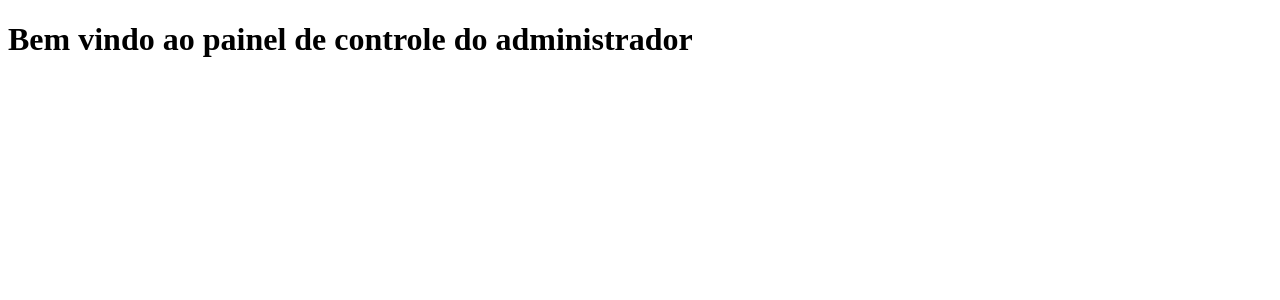
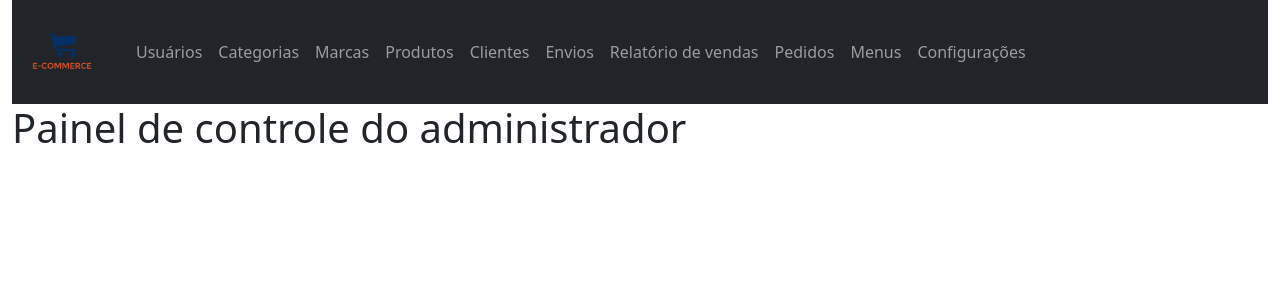
Before and after one commit to paolasoares/Barbearia-Alura, a Spring Boot app: page / in a window 1280 px wide. Shown: the top 300 px of the page. Run offline with Spring Boot 4, Linux system fonts and the light colour scheme; some libraries are stand-ins or nearby versions.

Commit message:
Alterações e incrementação de tela admin

```diff
--- a/EcommerceWebParente/EcommerceBackEnd/pom.xml
+++ b/EcommerceWebParente/EcommerceBackEnd/pom.xml
@@ -17,6 +17,10 @@
 		<java.version>17</java.version>
 	</properties>
 	<dependencies>
+	<dependency>
+		<groupId>org.springframework.boot</groupId>
+		<artifactId>spring-boot-devtools</artifactId>
+	</dependency>
 	</dependencies>
 
 	<build>
--- a/EcommerceWebParente/EcommerceBackEnd/src/main/resources/templates/index.html
+++ b/EcommerceWebParente/EcommerceBackEnd/src/main/resources/templates/index.html
@@ -1,10 +1,55 @@
 <!DOCTYPE html>
-<html>
+<html xmlns:th="http://www.thymeleaf.org">
 <head>
-<meta charset="ISO-8859-1">
-<title>Painel de controle administrador</title>
+<meta http-equiv="Content-Type" content="text/html; charset=UTF-8">
+<meta name="viewport"
+	content="width=device-width, initial-scale=1.0, minimum-scale=1.0">
+
+<title>Tela inicial - Administrador E-commerce</title>
+
+<link rel="stylesheet" type="text/css"
+	th:href="@{/webjars/bootstrap/css/bootstrap.min.css}">
+<script type="text/javascript" th:src="@{/webjars/jquery/jquery.min.js}"></script>
+<script type="text/javascript"
+	th:src="@{/webjars/bootstrap/js/bootstrap.min.js}"></script>
 </head>
 <body>
-<h1>Bem vindo ao painel de controle do administrador</h1>
+	<div class="container-fluid">
+		<div>
+			<nav class="navbar navbar-expand-lg bg-dark navbar-dark">
+				<a class="navbar-brand" th:href="@{/}"> <img
+					style="max-width: 100px" th:src="@{/images/logo.png}" />
+				</a>
+				<button class="navbar-toggler" type="button"
+					data-bs-toggle="collapse" data-bs-target="#topNavbar">
+					<span class="navbar-toggler-icon"></span>
+				</button>
+				<div class="collapse navbar-collapse" id=topNavbar>
+					<ul class="navbar-nav">
+						<li class="nav-item"><a class="nav-link"
+							th:href="@{/usuarios}">Usuários</a></li>
+						<li class="nav-item"><a class="nav-link"
+							th:href="@{/categorias}">Categorias</a></li>
+						<li class="nav-item"><a class="nav-link" th:href="@{/marcas}">Marcas</a></li>
+						<li class="nav-item"><a class="nav-link"
+							th:href="@{/produtos}">Produtos</a></li>
+						<li class="nav-item"><a class="nav-link"
+							th:href="@{/clientes}">Clientes</a></li>
+						<li class="nav-item"><a class="nav-link" th:href="@{/envios}">Envios</a></li>
+						<li class="nav-item"><a class="nav-link"
+							th:href="@{/relatorioVendas}">Relatório de vendas</a></li>
+						<li class="nav-item"><a class="nav-link"
+							th:href="@{/pedidos}">Pedidos</a></li>
+						<li class="nav-item"><a class="nav-link" th:href="@{/menus}">Menus</a></li>
+						<li class="nav-item"><a class="nav-link"
+							th:href="@{/configuracoes}">Configurações</a></li>
+					</ul>
+				</div>
+			</nav>
+		</div>
+		<div>
+			<h1>Painel de controle do administrador</h1>
+		</div>
+	</div>
 </body>
 </html>
```
Also changed, not shown: EcommerceWebParente/pom.xml (+17 -0 lines), EcommerceWebParente/EcommerceBackEnd/src/main/resources/static/images/logo.png (added).
